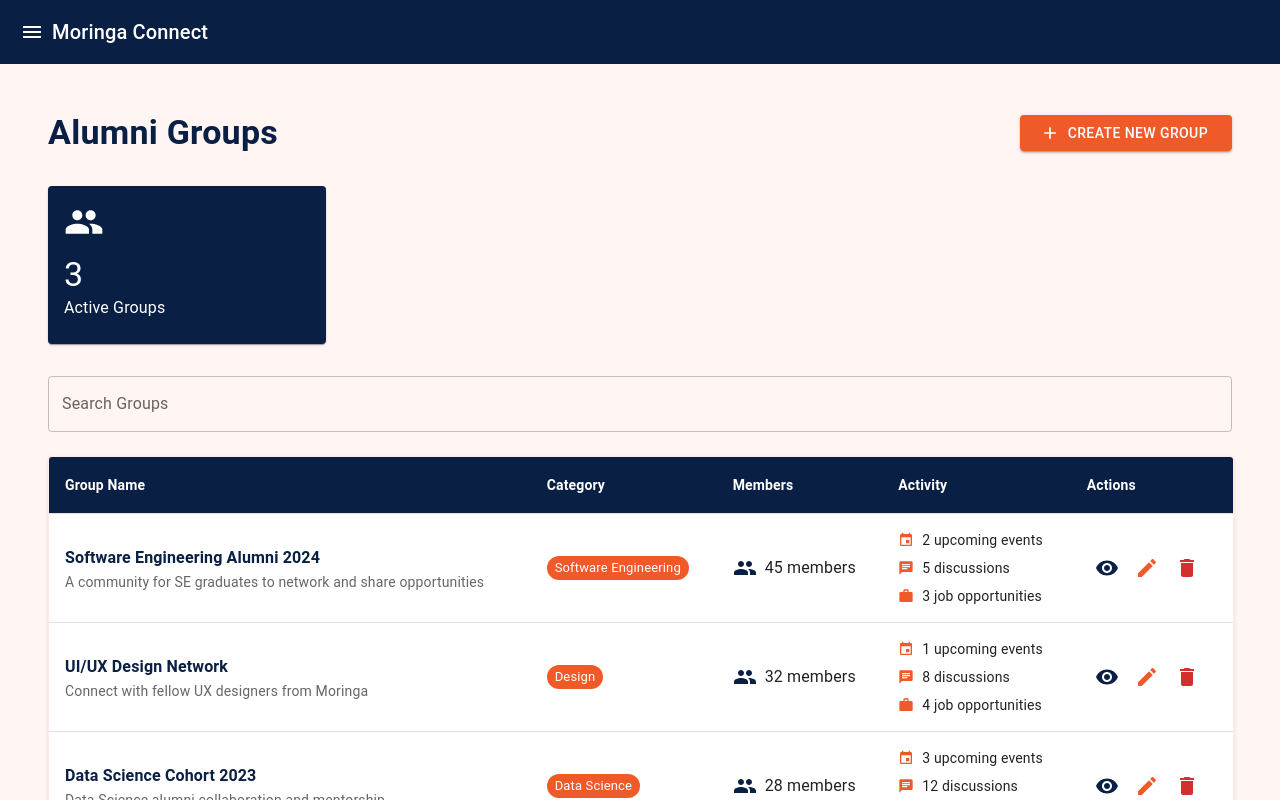
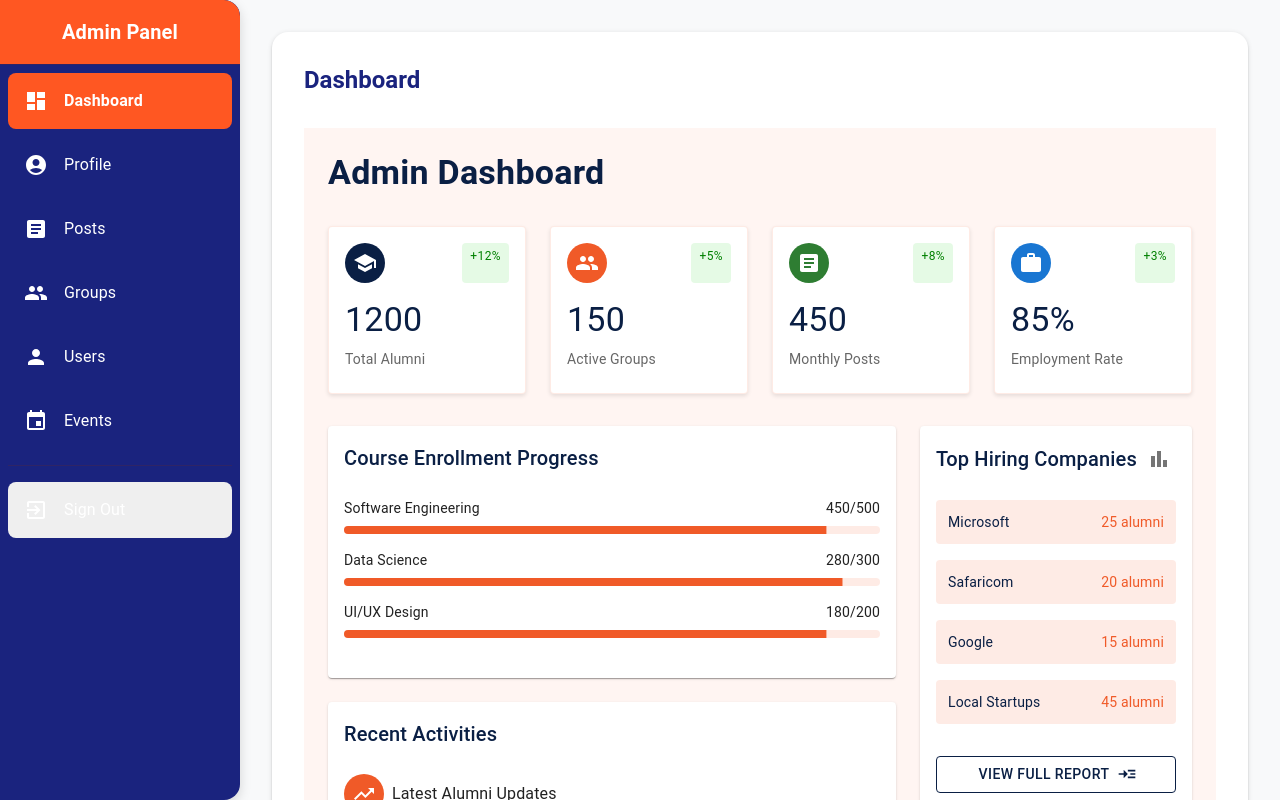
Before and after one commit to machoraatuti/Moringa-Connect, a React (Create React App) app: page /admin in a window 1280 px wide. Before the commit this address led to /app/groups. Shown: the top 800 px of the page. Built offline with nearby package versions, Linux system fonts and the light colour scheme.

Commit message:
add protected routes

```diff
--- a/package.json
+++ b/package.json
@@ -14,11 +14,7 @@
     "react": "^18.3.1",
     "react-dom": "^18.3.1",
     "react-redux": "^9.1.2",
-<<<<<<< HEAD
     "react-router-dom": "^7.0.2",
-=======
-    "react-router-dom": "^7.1.1",
->>>>>>> f654841ff822b33c5eae5a0f4bf84e17470bd17d
     "react-scripts": "^5.0.1",
     "router": "^1.3.8",
     "web-vitals": "^2.1.4"
--- a/src/App.js
+++ b/src/App.js
@@ -8,30 +8,37 @@ import {
 import Layout from "./components/Layout";
 import Groups from "./pages/Groups";
 import Posts from "./pages/Post";
-import Profile from "./pages/profile"; // Ensure proper capitalization
+import Profile from "./pages/profile" // Ensure proper capitalization
 import Events from "./pages/Events"; // Import the Events component
+import { AdminProvider } from "./components/AdminContext";
+import AdminDashboard from "./pages/Dashpage";
+import ProtectedAdminRoute from "./components/ProtectedAdminRoute";
 
 function App() {
   return (
+    <AdminProvider>
       <Router>
         <Routes>
-        {/* Redirect root to /app/groups */}
+          <Route
+            path="/admin/*"
+            element={
+              <ProtectedAdminRoute>
+                <AdminDashboard />
+              </ProtectedAdminRoute>
+            }
+          />
           <Route path="/" element={<Navigate to="/app/groups" replace />} />
-
-        {/* Main app layout */}
           <Route path="/app" element={<Layout />}>
             <Route index element={<Navigate to="/app/groups" replace />} />
             <Route path="groups" element={<Groups />} />
             <Route path="posts" element={<Posts />} />
             <Route path="profile" element={<Profile />} />
-          <Route path="events" element={<Events />} />{" "}
-          {/* Add the Events route */}
+            <Route path="events" element={<Events />} />
           </Route>
-
-        {/* Catch-all redirect */}
           <Route path="*" element={<Navigate to="/app/groups" replace />} />
         </Routes>
       </Router>
+    </AdminProvider>
   );
 }
 
--- /dev/null
+++ b/src/components/AdminContext.js
@@ -0,0 +1,19 @@
+// context/AdminContext.js
+import React, { createContext, useContext, useState } from 'react';
+
+const AdminContext = createContext();
+
+export const AdminProvider = ({ children }) => {
+  const [isAdmin, setIsAdmin] = useState(true);
+
+  const login = () => setIsAdmin(true);
+  const logout = () => setIsAdmin(false);
+
+  return (
+    <AdminContext.Provider value={{ isAdmin, login, logout }}>
+      {children}
+    </AdminContext.Provider>
+  );
+};
+
+export const useAdmin = () => useContext(AdminContext);
--- /dev/null
+++ b/src/components/ProtectedAdminRoute.js
@@ -0,0 +1,10 @@
+// components/ProtectedAdminRoute.js
+import { useAdmin } from './AdminContext';
+import { Navigate } from 'react-router-dom';
+
+const ProtectedAdminRoute = ({ children }) => {
+  const { isAdmin } = useAdmin();
+  return isAdmin ? children : <Navigate to="/app/groups" replace />;
+};
+
+export default ProtectedAdminRoute;
--- a/src/pages/Dashpage.jsx
+++ b/src/pages/Dashpage.jsx
@@ -1,21 +1,22 @@
 import React, { useState } from 'react';
-import { Box, Drawer, List, ListItem, ListItemIcon, ListItemText, Typography, Divider } from '@mui/material';
-import { Dashboard, Person, Group, Article, ExitToApp, AccountCircle } from '@mui/icons-material';
+import { Box, Drawer, List, ListItem, ListItemIcon, ListItemText, Typography, Divider, Paper } from '@mui/material';
+import { Dashboard, Person, Group, Article, ExitToApp, AccountCircle, Event } from '@mui/icons-material';
 import Admin from '../components/Dashboard';
-import Profile from '../components/profile';
-import Posts from '../components/Post';
-import Groups from '../components/Groups';
+import Profile from '../pages/profile';
+import Posts from '../pages/Post';
+import Groups from '../pages/Groups';
 import Users from '../components/Users';
+import Events from '../pages/Events';
 
 const drawerWidth = 240;
 
-// Moringa color scheme
 const colors = {
-  primary: '#0A1F44', // Navy blue
-  secondary: '#F05A28', // Orange
-  background: '#FFF5F2', // Light peach
+ primary: '#1A237E',
+ secondary: '#FF5722',
+ background: '#F8F9FA',
  white: '#FFFFFF',
-  divider: 'rgba(240, 90, 40, 0.12)' // Semi-transparent orange
+ divider: 'rgba(255, 87, 34, 0.12)',
+ hover: 'rgba(255, 87, 34, 0.15)'
 };
 
 const AdminDashboard = () => {
@@ -26,7 +27,8 @@ const AdminDashboard = () => {
    { name: 'profile', icon: <AccountCircle />, label: 'Profile' },
    { name: 'posts', icon: <Article />, label: 'Posts' },
    { name: 'groups', icon: <Group />, label: 'Groups' },
-    { name: 'users', icon: <Person />, label: 'Users' }
+   { name: 'users', icon: <Person />, label: 'Users' },
+   { name: 'events', icon: <Event />, label: 'Events' }
  ];
 
  const handleTabChange = (tabName) => {
@@ -49,23 +51,29 @@ const AdminDashboard = () => {
            boxSizing: 'border-box',
            bgcolor: colors.primary,
            color: colors.white,
-            borderRight: `1px solid ${colors.divider}`
+           borderRight: 'none',
+           boxShadow: '0 4px 12px rgba(0,0,0,0.15)',
+           borderRadius: '0 16px 16px 0'
          },
        }}
      >
-        <Box sx={{
+       <Paper
+         elevation={0}
+         sx={{
            p: 2,
            bgcolor: colors.secondary,
            display: 'flex',
            alignItems: 'center',
-          justifyContent: 'center'
-        }}>
-          <Typography variant="h6" sx={{ color: colors.white }}>
+           justifyContent: 'center',
+           borderRadius: '0 16px 0 0'
+         }}
+       >
+         <Typography variant="h6" sx={{ color: colors.white, fontWeight: 600 }}>
            Admin Panel
          </Typography>
-        </Box>
+       </Paper>
        <Divider sx={{ bgcolor: colors.divider }} />
-        <List>
+       <List sx={{ px: 1 }}>
          {sidebarItems.map((item) => (
            <ListItem
              component="button"
@@ -74,20 +82,28 @@ const AdminDashboard = () => {
              sx={{
                bgcolor: selectedTab === item.name ? colors.secondary : 'transparent',
                color: colors.white,
+               borderRadius: '8px',
+               mb: 1,
                '&:hover': {
-                  bgcolor: selectedTab === item.name ? colors.secondary : 'rgba(240, 90, 40, 0.08)'
+                 bgcolor: selectedTab === item.name ? colors.secondary : colors.hover,
+                 transform: 'translateX(4px)'
                },
-                transition: 'background-color 0.3s',
+               transition: 'all 0.3s ease',
                border: 'none',
                width: '100%',
                textAlign: 'left',
                padding: '12px 16px'
              }}
            >
-              <ListItemIcon sx={{ color: colors.white }}>
+             <ListItemIcon sx={{ color: colors.white, minWidth: '40px' }}>
                {item.icon}
              </ListItemIcon>
-              <ListItemText primary={item.label} />
+             <ListItemText
+               primary={item.label}
+               primaryTypographyProps={{
+                 fontWeight: selectedTab === item.name ? 600 : 400
+               }}
+             />
            </ListItem>
          ))}
          <Divider sx={{ my: 2, bgcolor: colors.divider }} />
@@ -96,14 +112,19 @@ const AdminDashboard = () => {
            onClick={handleSignOut}
            sx={{
              color: colors.white,
-              '&:hover': { bgcolor: 'rgba(240, 90, 40, 0.08)' },
+             borderRadius: '8px',
+             '&:hover': {
+               bgcolor: colors.hover,
+               transform: 'translateX(4px)'
+             },
+             transition: 'all 0.3s ease',
              border: 'none',
              width: '100%',
              textAlign: 'left',
              padding: '12px 16px'
            }}
          >
-            <ListItemIcon sx={{ color: colors.white }}>
+           <ListItemIcon sx={{ color: colors.white, minWidth: '40px' }}>
              <ExitToApp />
            </ListItemIcon>
            <ListItemText primary="Sign Out" />
@@ -114,17 +135,25 @@ const AdminDashboard = () => {
        component="main"
        sx={{
          flexGrow: 1,
-          p: 3,
+         p: 4,
          bgcolor: colors.background,
          minHeight: '100vh'
        }}
      >
-        <Box sx={{ p: 3 }}>
+       <Paper
+         elevation={2}
+         sx={{
+           p: 4,
+           borderRadius: '16px',
+           bgcolor: colors.white,
+           minHeight: 'calc(100vh - 64px)'
+         }}
+       >
          <Typography
            variant="h5"
            sx={{
              color: colors.primary,
-              mb: 3,
+             mb: 4,
              fontWeight: 600
            }}
          >
@@ -135,7 +164,8 @@ const AdminDashboard = () => {
          {selectedTab === 'posts' && <Posts />}
          {selectedTab === 'groups' && <Groups />}
          {selectedTab === 'users' && <Users />}
-        </Box>
+         {selectedTab === 'events' && <Events />}
+       </Paper>
      </Box>
    </Box>
  );
```
Also changed, not shown: src/components/ProtectedRoute.jsx (deleted). Lines whose indentation alone changed are shown as unchanged.
